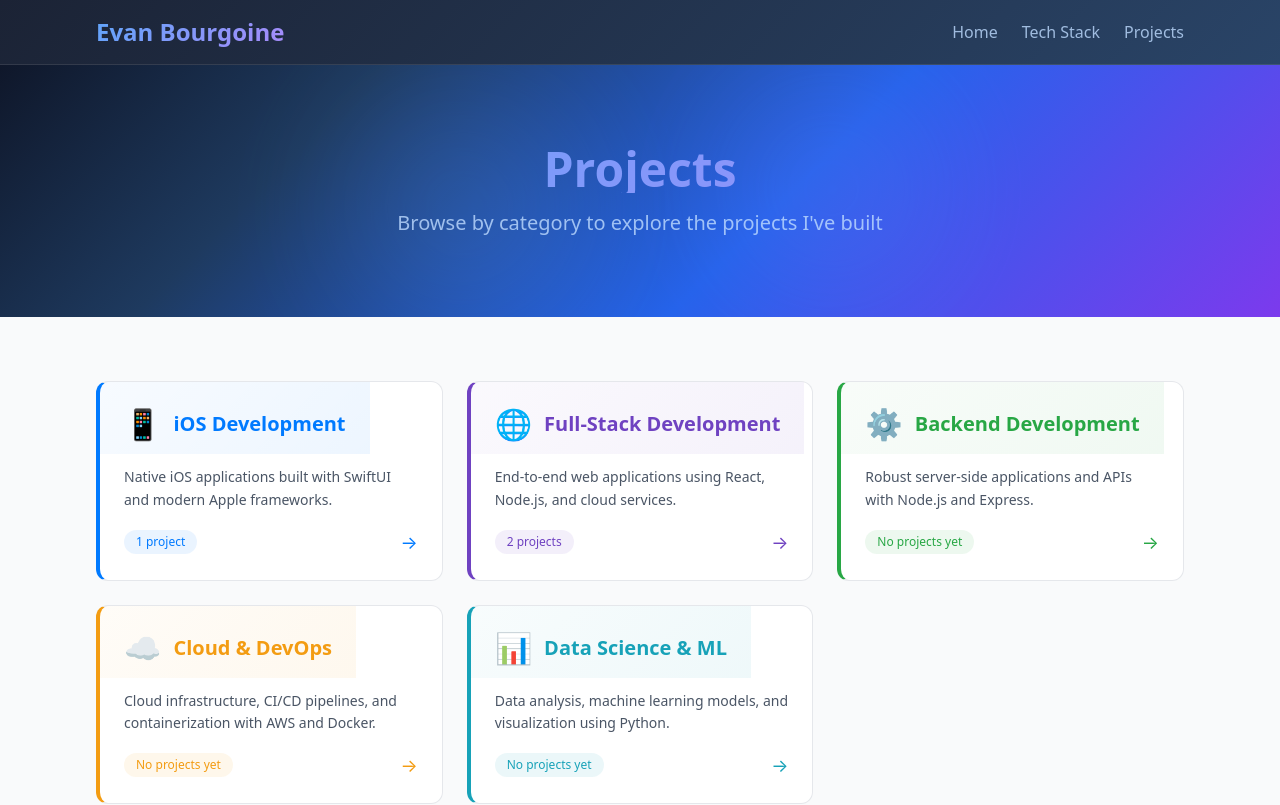
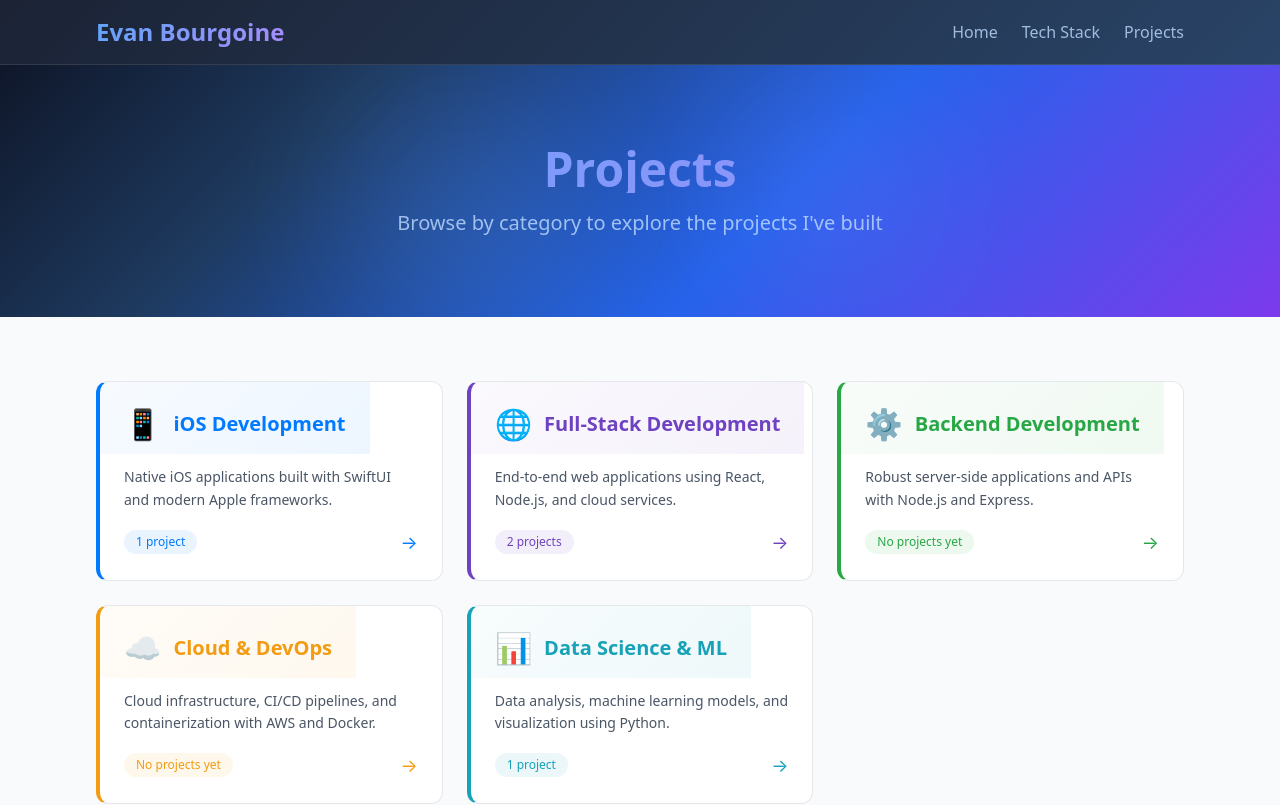
Before and after one commit to evanbourgoine/personal_website, a Next.js app: page /projects in a window 1280 px wide. Shown: the top 805 px of the page. Built offline with nearby package versions, Linux system fonts and the light colour scheme.

Commit message:
added healthcare analysis pipeline project

```diff
--- a/src/data/projects.ts
+++ b/src/data/projects.ts
@@ -118,6 +118,32 @@ export const projects: Project[] = [
     ],
     date: "2025-08-20",
   },
+  {
+    id: "healthcare-claims-pipeline",
+    title: "Healthcare Claims Analytics Pipeline",
+    description:
+      "An end-to-end claims analytics pipeline ingesting 55,500 records into a normalized PostgreSQL schema with SQL segmentation, hypothesis testing, and regression modeling.",
+    longDescription:
+      "Built a full analytics pipeline on synthetic healthcare claims data, demonstrating SQL schema design, data ingestion, statistical analysis, and machine learning.",
+    technologies: [
+      "Python",
+      "PostgreSQL",
+      "SQL",
+      "pandas",
+      "scikit-learn",
+      "SciPy",
+      "Jupyter",
+    ],
+    category: "data",
+    githubUrl: "https://github.com/evanbourgoine/claims-pipeline",
+    imageUrl: "/projects/claims-eda.png",
+    highlights: [
+      "Designed a normalized star schema across members, providers, and claims tables.",
+      "Ran hypothesis testing with ANOVA, chi-square, and t-tests using SciPy.",
+      "Built linear and logistic regression models with scikit-learn.",
+    ],
+    date: "2026-04-12",
+  },
 ];
 
 // ---------------------------------------------------------------------------
@@ -189,10 +215,7 @@ The project demonstrates my understanding of backend system design, containeriza
     ],
     githubUrl: "https://github.com/evanbourgoine/spring-microservices",
     category: "Backend",
-    images: [
-      "/projects/microservices-1.png",
-      "/projects/microservices-2.png",
-    ],
+    images: ["/projects/microservices-1.png", "/projects/microservices-2.png"],
     features: [
       "Service discovery and registration",
       "API Gateway with rate limiting",
@@ -246,6 +269,52 @@ The application handles concurrent data entry from multiple coaches, prevents du
       "Positive feedback from coaching staff on ease of use",
     ],
   },
+  "healthcare-claims-pipeline": {
+    title: "Healthcare Claims Analytics Pipeline",
+    description:
+      "An end-to-end analytics pipeline built on synthetic healthcare claims data, demonstrating SQL schema design, data ingestion, segmentation analysis, hypothesis testing, and regression modeling.",
+    longDescription: `Built a full claims analytics pipeline from scratch using a synthetic healthcare dataset of 55,500 records sourced from Kaggle.
+
+The pipeline ingests raw CSV data into a normalized PostgreSQL star schema with three tables — members, providers, and claims — deduplicating on load and preserving referential integrity through foreign keys.
+
+SQL segmentation queries analyze utilization metrics including average billing by medical condition, emergency admission rates by insurance provider, and average length of stay by diagnosis. A data quality audit identified 108 negative billing amounts (0.2%) flagged as likely refunds and excluded from modeling.
+
+Hypothesis testing using SciPy revealed a statistically significant association between gender and admission type (chi-square p=0.007), while billing amount showed no significant variation by admission type (ANOVA p=0.738). Linear and logistic regression models were built with scikit-learn and honestly documented — both models underperformed due to the synthetic nature of the data, demonstrating the ability to interpret and communicate model limitations to non-technical stakeholders.`,
+    technologies: [
+      "Python",
+      "PostgreSQL",
+      "SQL",
+      "pandas",
+      "scikit-learn",
+      "SciPy",
+      "SQLAlchemy",
+      "Jupyter",
+      "matplotlib",
+      "seaborn",
+    ],
+    githubUrl: "https://github.com/evanbourgoine/claims-pipeline",
+    category: "data",
+    images: ["/projects/claims-eda.png", "/projects/claims-regression.png"],
+    features: [
+      "Normalized PostgreSQL star schema with members, providers, and claims tables",
+      "Automated CSV ingestion pipeline with deduplication",
+      "SQL segmentation queries across utilization metrics",
+      "Hypothesis testing with ANOVA, chi-square, and t-tests",
+      "Linear and logistic regression modeling with scikit-learn",
+      "Data quality profiling with documented limitations",
+      "Non-technical findings summary formatted for stakeholder review",
+    ],
+    challenges: [
+      "Designing a normalized schema that mirrors real health plan data structures",
+      "Handling negative billing amounts and documenting them as a data quality issue",
+      "Interpreting and honestly communicating poor model performance caused by synthetic data",
+    ],
+    outcomes: [
+      "Successfully ingested and normalized 55,500 claims records into PostgreSQL",
+      "Identified statistically significant association between gender and admission type (p=0.007)",
+      "Produced a stakeholder-ready findings summary with methodology and limitations",
+    ],
+  },
 };
 
 // ---------------------------------------------------------------------------
@@ -253,9 +322,7 @@ The application handles concurrent data entry from multiple coaches, prevents du
 // ---------------------------------------------------------------------------
 
 /** Return all projects that match a given category. */
-export const getProjectsByCategory = (
-  category: ProjectCategory
-): Project[] => {
+export const getProjectsByCategory = (category: ProjectCategory): Project[] => {
   return projects.filter((project) => project.category === category);
 };
 
@@ -270,9 +337,7 @@ export const getAllCategories = (): ProjectCategoryInfo[] => {
 };
 
 /** Look up the full detail page data for a given slug. Returns undefined if not found. */
-export const getProjectDetail = (
-  slug: string
-): ProjectDetail | undefined => {
+export const getProjectDetail = (slug: string): ProjectDetail | undefined => {
   return projectDetails[slug];
 };
 
```
Also changed, not shown: public/projects/eda_plots.png (added).
